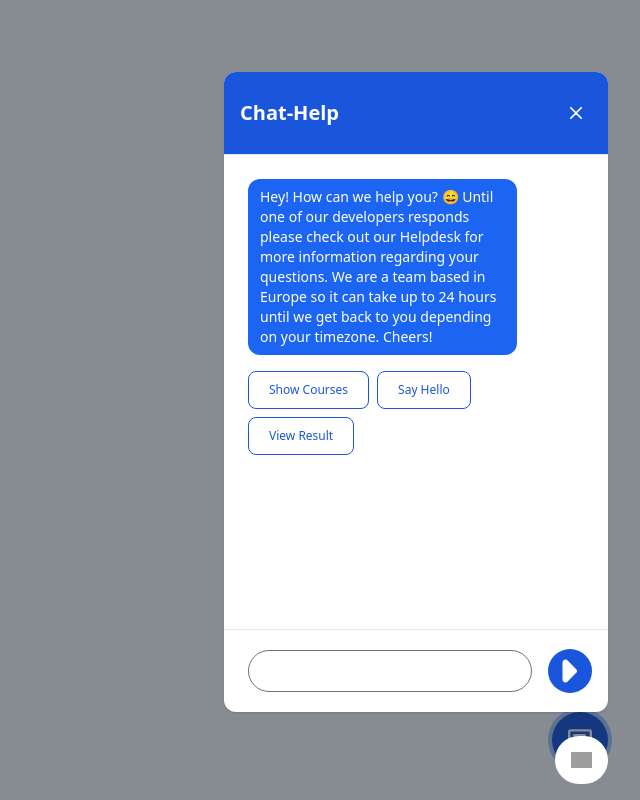
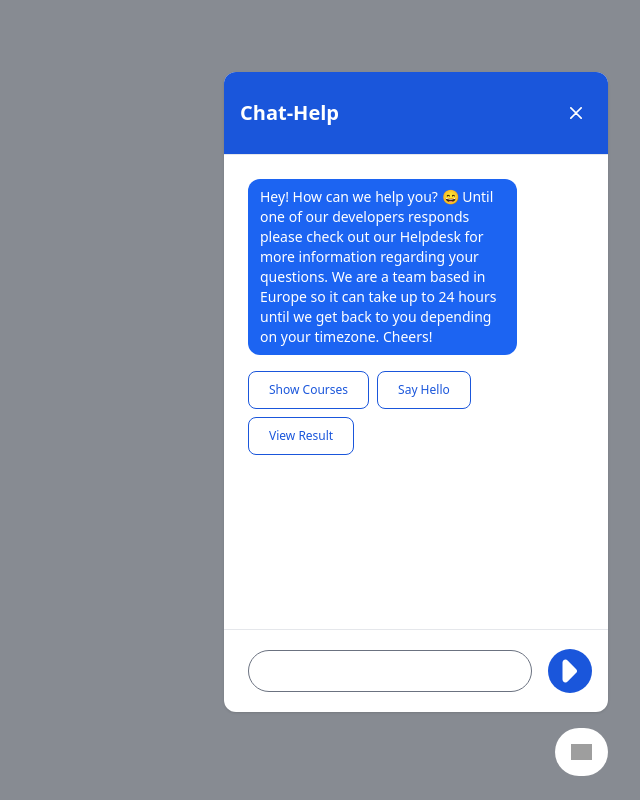
Before and after one commit to Sourabh782/chat-bot, an Angular app: page / in a window 1280 px wide. Both pictures are taken after a click on the button 1220 px from the left and 740 px from the top of the page. Shown: the whole page, without its empty margins (640-1280 px from the left). Built offline with nearby package versions, Linux system fonts and the light colour scheme; grey boxes are pictures that could not be loaded.

Commit message:
added closing button for chatbot

```diff
--- a/src/app/Components/chat-bot/chat-bot.component.html
+++ b/src/app/Components/chat-bot/chat-bot.component.html
@@ -1,4 +1,4 @@
-<button data-modal-target="defaultModal" data-modal-toggle="defaultModal" class="block text-white bg-blue-700 hover:bg-blue-800 focus:ring-4 focus:outline-none focus:ring-blue-300 font-medium rounded-full text-sm px-4 py-4 text-center dark:bg-blue-600 dark:hover:bg-blue-700 dark:focus:ring-blue-800 absolute bottom-8 right-8" type="button">
+<button  data-modal-target="defaultModal" data-modal-toggle="defaultModal" class="block text-white bg-blue-700 hover:bg-blue-800 focus:ring-4 focus:outline-none focus:ring-blue-300 font-medium rounded-full text-sm px-4 py-4 text-center dark:bg-blue-600 dark:hover:bg-blue-700 dark:focus:ring-blue-800 absolute bottom-8 right-8" type="button" [ngClass]="{'hidden': btnHidden}" (click)="toggleHidden()">
     <svg class="text-white w-6 h-6 dark:text-white" aria-hidden="true" xmlns="http://www.w3.org/2000/svg" fill="none" viewBox="0 0 20 18">
       <path stroke="currentColor" stroke-linecap="round" stroke-linejoin="round" stroke-width="2" d="M5 5h9M5 9h5m8-8H2a1 1 0 0 0-1 1v10a1 1 0 0 0 1 1h4l3.5 4 3.5-4h5a1 1 0 0 0 1-1V2a1 1 0 0 0-1-1Z"/>
     </svg>
@@ -51,7 +51,7 @@
           </div>
       </div>
 
-      <button data-modal-target="defaultModal" data-modal-toggle="defaultModal" class="block text-white bg-white hover:bg-gray-200 focus:ring-4 focus:outline-none focus:ring-blue-300 font-medium rounded-full text-sm px-4 py-4 text-center dark:bg-gray-400 dark:hover:bg-gray-500 dark:focus:ring-gray-600 absolute bottom-0 right-8" type="button">
+      <button data-modal-target="defaultModal" data-modal-toggle="defaultModal" class="block text-white bg-white hover:bg-gray-200 focus:ring-4 focus:outline-none focus:ring-blue-300 font-medium rounded-full text-sm px-4 py-4 text-center dark:bg-gray-400 dark:hover:bg-gray-500 dark:focus:ring-gray-600 absolute bottom-4 lg:bottom-2 right-8" type="button" (click)="toggleHidden()">
         <img src="https://icons.veryicon.com/png/o/business/back-stage-management/cross-15.png" class="h-[16px] " alt="">
     </button>
   </div>
--- a/src/app/Components/chat-bot/chat-bot.component.ts
+++ b/src/app/Components/chat-bot/chat-bot.component.ts
@@ -26,6 +26,12 @@ export class ChatBotComponent {
 
   quickActionHidden: boolean = false;
 
+  btnHidden: boolean = false;
+
+  toggleHidden = ()=>{
+    this.btnHidden = !this.btnHidden;
+  }
+
   initialMessage: string = `Hey! How can we help you? 😄
     Until one of our developers responds please check out our Helpdesk for more information regarding your questions.
     We are a team based in Europe so it can take up to 24 hours until we get back to you depending on your timezone.
@@ -33,6 +39,7 @@ export class ChatBotComponent {
 
   messages: Array<Array<string>> = [];
   replies: Array<string> = [];
+
 
   submitResponce = (str: string)=>{
     console.log(str)
```
